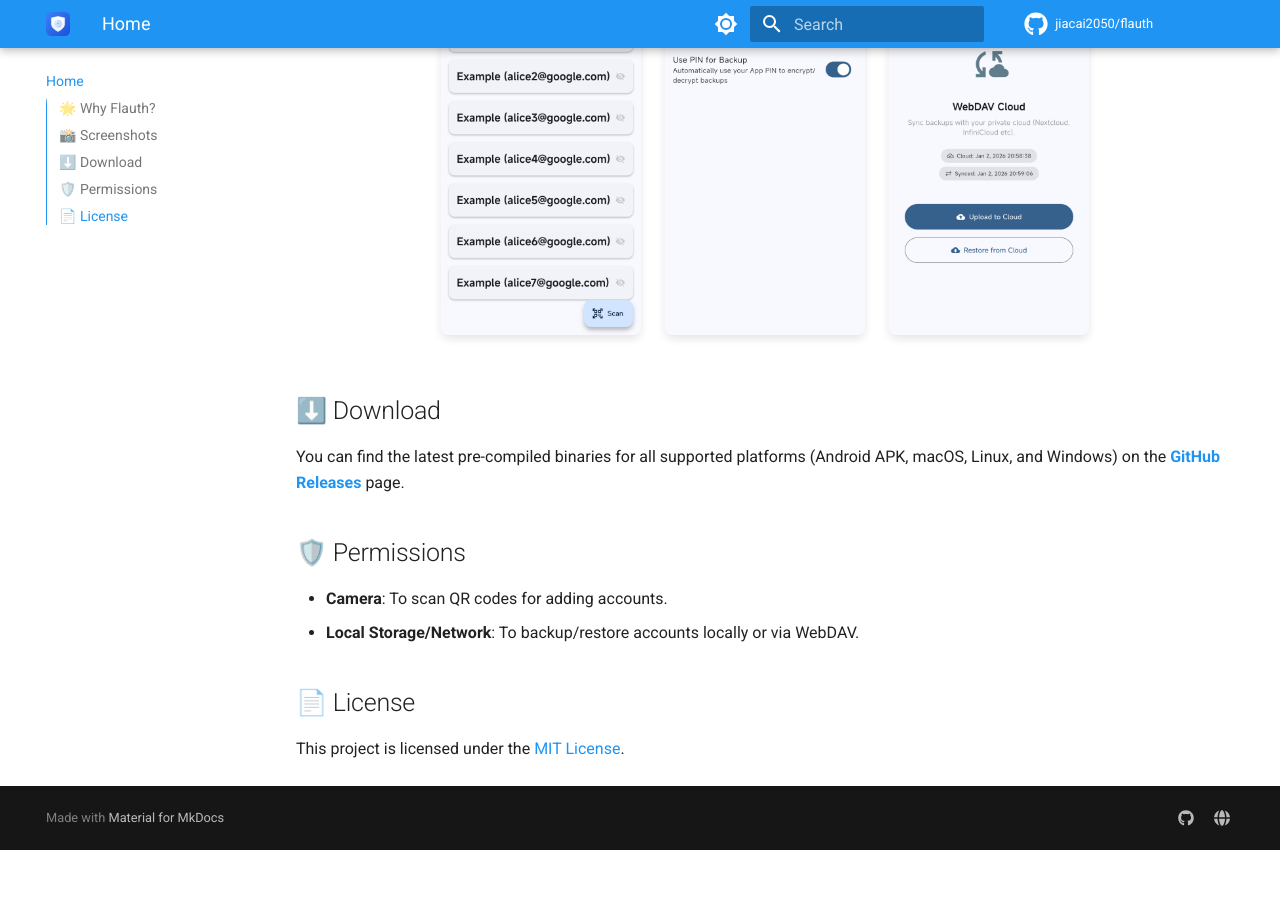
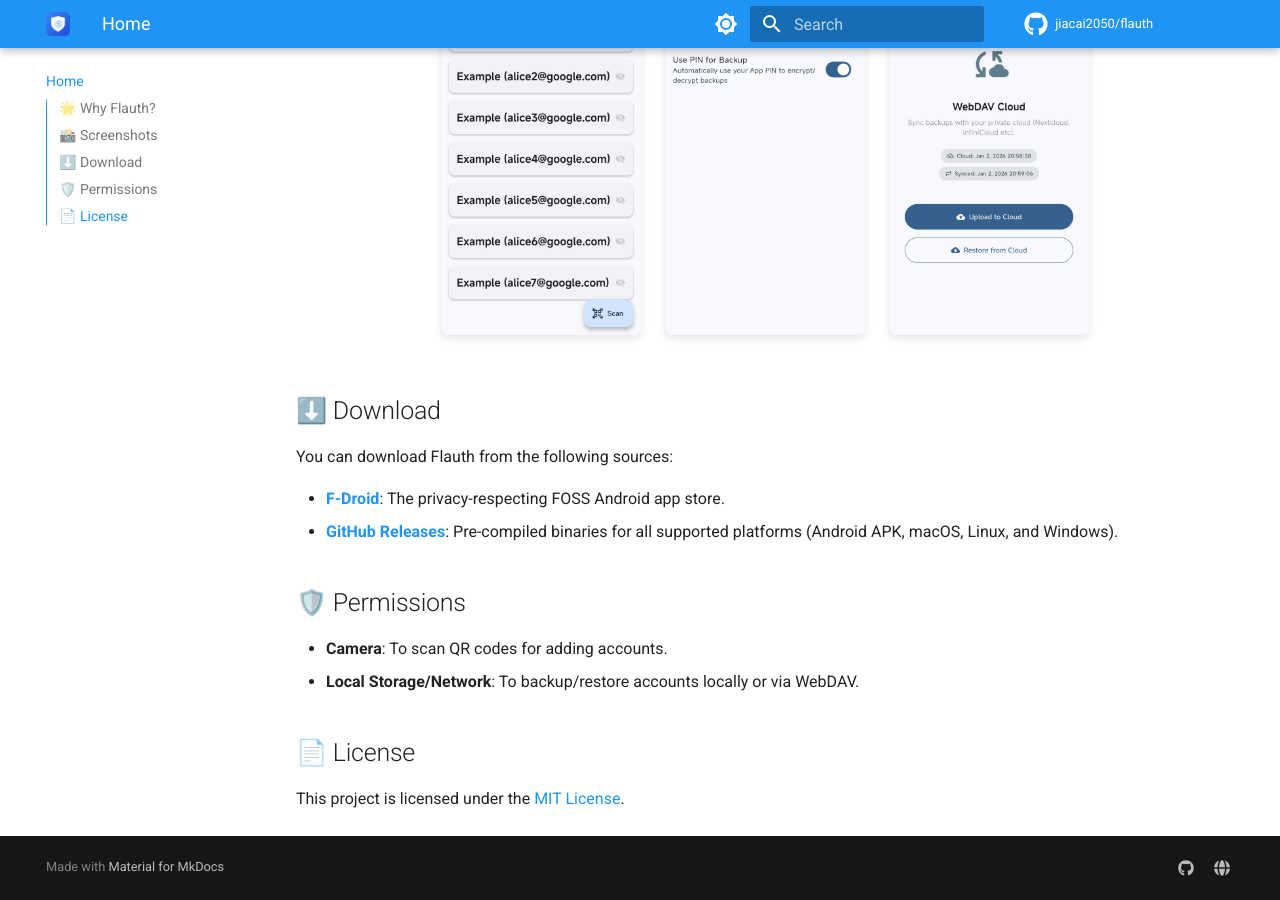
Before and after one commit to jiacai2050/flauth, an MkDocs documentation site: the page built from docs/index.md, in a window 1280 px wide and 900 px high, scrolled down 1131 px. Built offline with MkDocs 1.6.1 and Material for MkDocs 9.7.7, drawn with Linux system fonts in a browser that asks for light colours; comment, search, counter and statistics services are not loaded; before the commit the page ends 1981 px from its top, so only the background shows below that.

Commit message:
docs: add fdroid link

```diff
--- a/docs/index.md
+++ b/docs/index.md
@@ -9,6 +9,7 @@
 It provides a simple and lightweight solution for managing your 2FA (Two-Factor Authentication) tokens.
 
 [:material-download: Download Latest Release](https://github.com/jiacai2050/flauth/releases){ .md-button .md-button--primary }
+[:simple-fdroid: F-Droid](https://f-droid.org/en/packages/net.liujiacai.flauth/){ .md-button }
 [:material-github: View on GitHub](https://github.com/jiacai2050/flauth){ .md-button }
 
 ---
@@ -35,7 +36,10 @@
 
 ## ⬇️ Download
 
-You can find the latest pre-compiled binaries for all supported platforms (Android APK, macOS, Linux, and Windows) on the **[GitHub Releases](https://github.com/jiacai2050/flauth/releases)** page.
+You can download Flauth from the following sources:
+
+- **[F-Droid](https://f-droid.org/en/packages/net.liujiacai.flauth/)**: The privacy-respecting FOSS Android app store.
+- **[GitHub Releases](https://github.com/jiacai2050/flauth/releases)**: Pre-compiled binaries for all supported platforms (Android APK, macOS, Linux, and Windows).
 
 ## 🛡️ Permissions
 
```
Also changed, not shown: README.md (+4 -1 lines), README_zh.md (+5 -2 lines).
